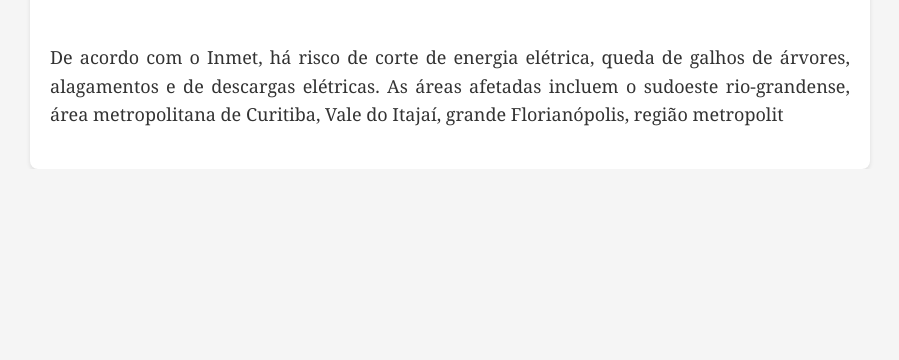
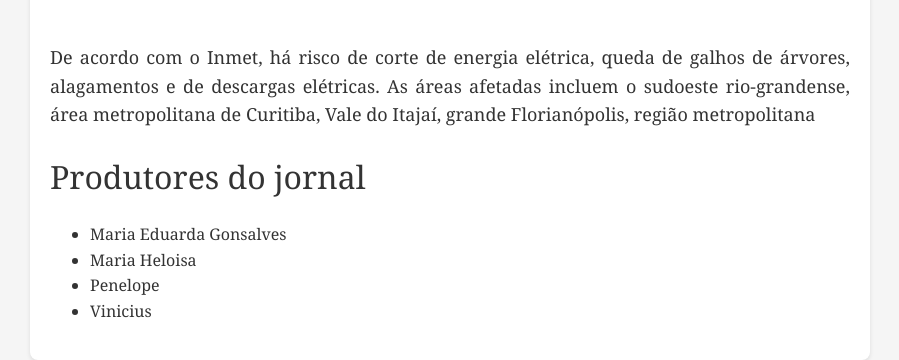
Before and after one commit to MariaEduardaGonsalves/Maria-Eduarda, a plain HTML site: page index.html in a window 1280 px wide. Shown: the part 1952-2312 px from the top of the page, without its empty margins (190-1089 px from the left). Before the commit the page ends 2121 px from the top, so only its background shows below. Drawn offline with Linux system fonts and the light colour scheme.

Commit message:
Add files via upload

```diff
--- a/index.html
+++ b/index.html
@@ -80,7 +80,14 @@
                 <p>O Instituto Nacional de Meteorologia (Inmet) emitiu, na madrugada desta segunda-feira (27), em Brasília, um alerta de perigo para chuvas na Região Sul do país, incluindo o Rio Grande do Sul, já fortemente afetado por enchentes. O alerta vale da 0h01 até as 21h e cita chuvas entre 30 e 60 milímetros por hora ou entre 50 e 100 milímetros por dia, além de ventos intensos que devem variar de 60 a 100 quilômetros por hora.
                 </p>
                 <iframe width="560" height="315" src="https://www.youtube.com/embed/fAP6sSPHrzY?si=5lUum4ohnVhcLqX9" title="YouTube video player" frameborder="0" allow="accelerometer; autoplay; clipboard-write; encrypted-media; gyroscope; picture-in-picture; web-share" referrerpolicy="strict-origin-when-cross-origin" allowfullscreen></iframe>
-                <p>De acordo com o Inmet, há risco de corte de energia elétrica, queda de galhos de árvores, alagamentos e de descargas elétricas. As áreas afetadas incluem o sudoeste rio-grandense, área metropolitana de Curitiba, Vale do Itajaí, grande Florianópolis, região metropolit
+                <p>De acordo com o Inmet, há risco de corte de energia elétrica, queda de galhos de árvores, alagamentos e de descargas elétricas. As áreas afetadas incluem o sudoeste rio-grandense, área metropolitana de Curitiba, Vale do Itajaí, grande Florianópolis, região metropolitana
+                    <h1>Produtores do jornal</h1>
+               <ul>
+                <li>Maria Eduarda Gonsalves</li>
+                <li>Maria Heloisa</li>
+                <li>Penelope</li>
+                <li>Vinicius</li>
+               </ul>
     </div>
 </body>
 </html>
```
